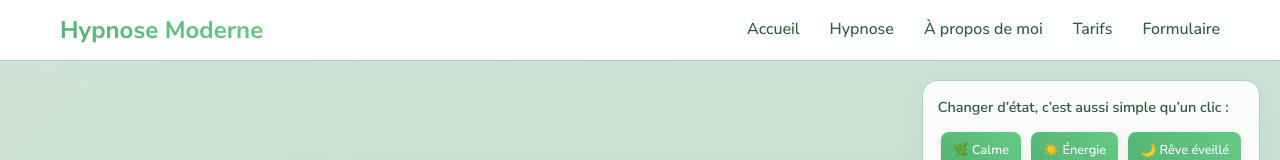
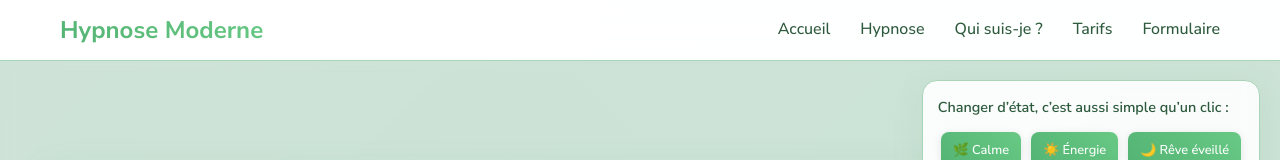
Before and after one commit to olivierroyo/hypnosemoderne, a plain HTML site: page hypnose.html in a window 1280 px wide. Shown: the top 160 px of the page. Drawn offline with Linux system fonts and the light colour scheme.

Commit message:
Update hypnose.html

```diff
--- a/hypnose.html
+++ b/hypnose.html
@@ -19,7 +19,7 @@
     <ul class="nav-links" id="nav-links">
       <li><a href="index.html">Accueil</a></li>
       <li><a href="hypnose.html">Hypnose</a></li>
-      <li><a href="apropos.html">À propos de moi</a></li>
+      <li><a href="apropos.html">Qui suis-je ?</a></li>
       <li><a href="tarifs.html">Tarifs</a></li>
       <li><a href="contact.html">Formulaire</a></li>
     </ul>
```
